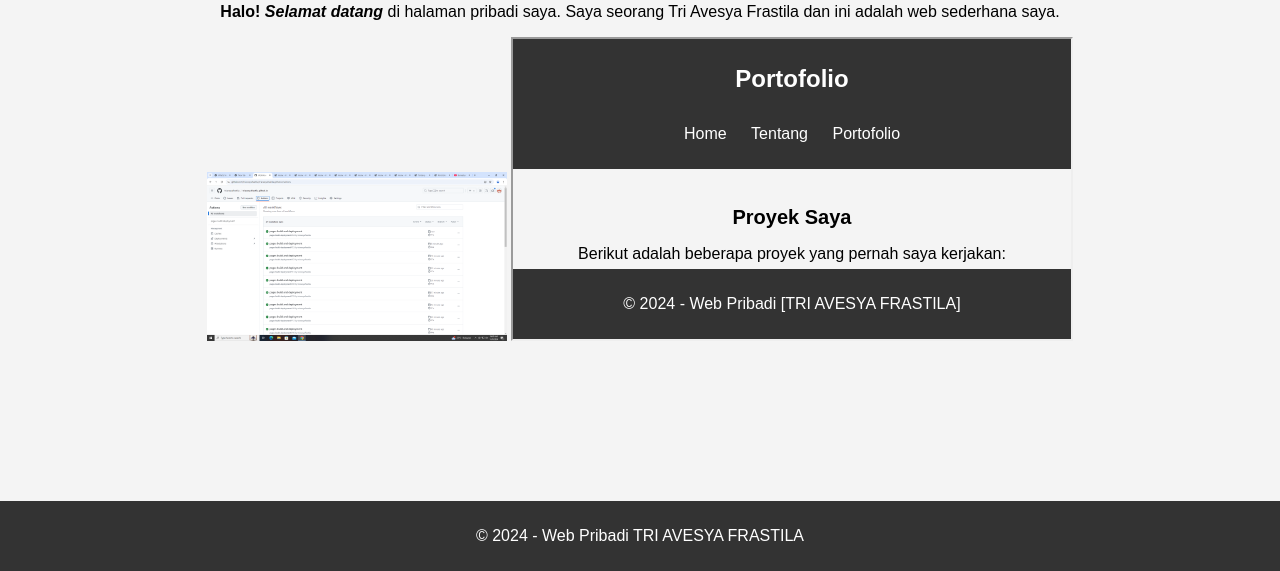
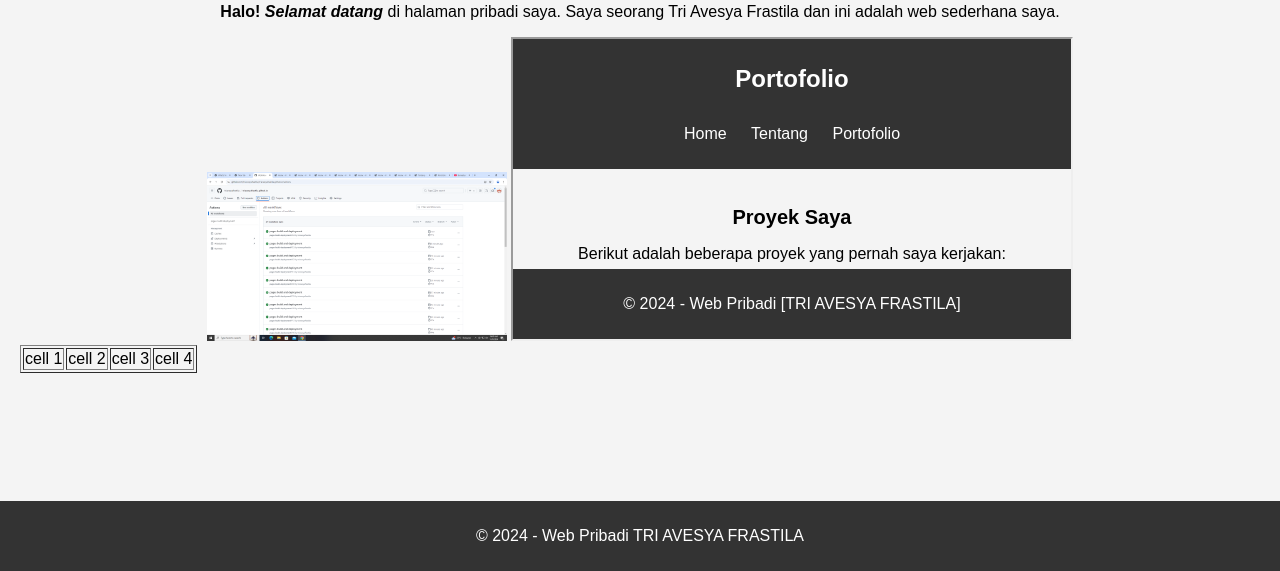
Before and after one commit to triavesyafrastila/triavesyafrastila.github.io, a plain HTML site: page index.html in a window 1280 px wide. Shown: the part 229-800 px from the top of the page. Drawn offline with Linux system fonts and the light colour scheme.

Commit message:
Update index.html

```diff
--- a/index.html
+++ b/index.html
@@ -26,6 +26,12 @@
             <p><b>Halo! <i>Selamat datang</i></b> di halaman pribadi saya. Saya seorang Tri Avesya Frastila dan ini adalah web sederhana saya.</p>
             <img src="gambar.png" width="300">
            <iframe src="portofolio.html" height="300" width="45%"></iframe>
+            <table border="1">
+                <td>cell 1</td>
+                <td>cell 2</td>
+                <td>cell 3</td>
+                <td>cell 4</td>
+            </table>
         </section>
     </main>
 
```
